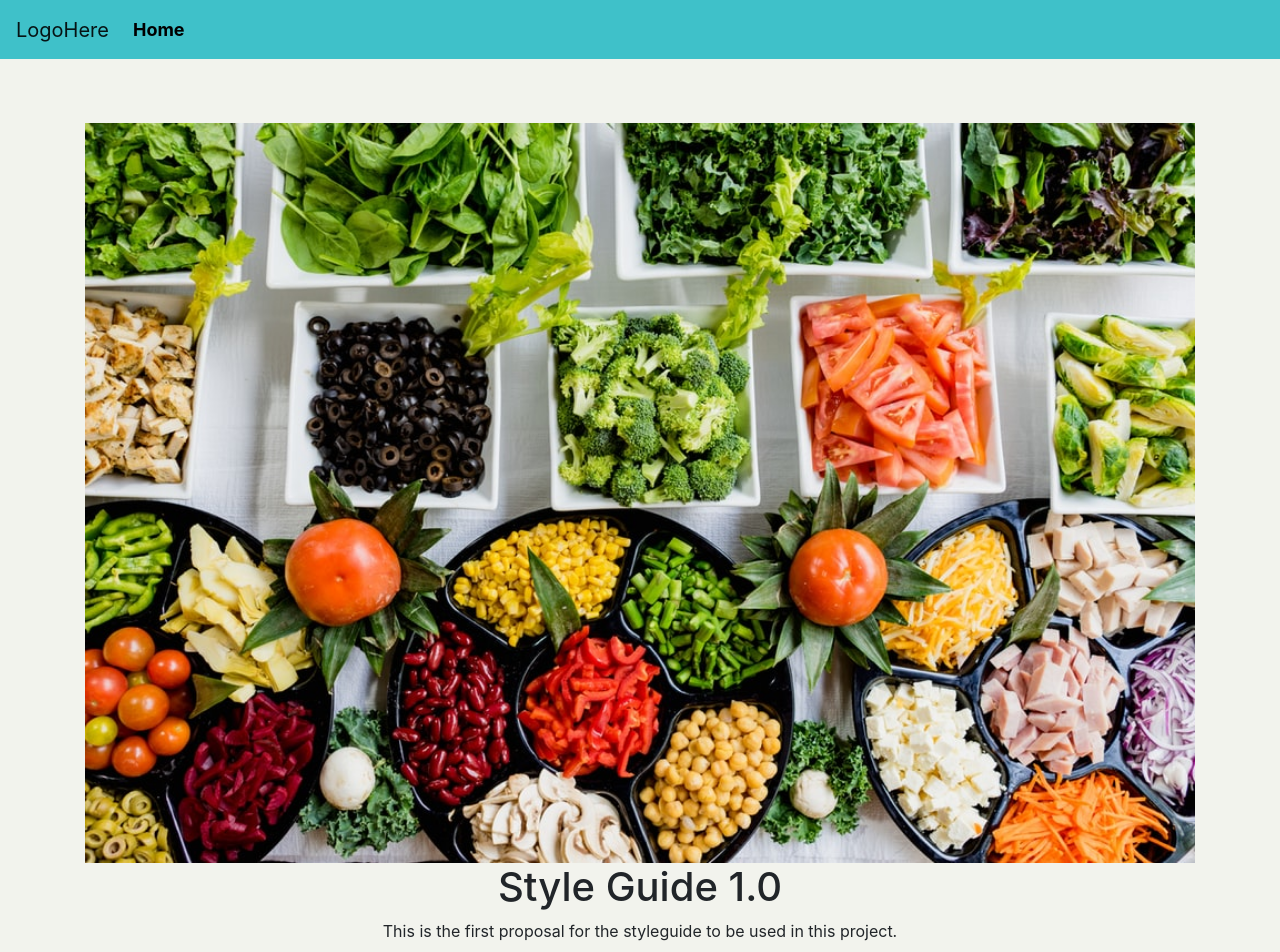
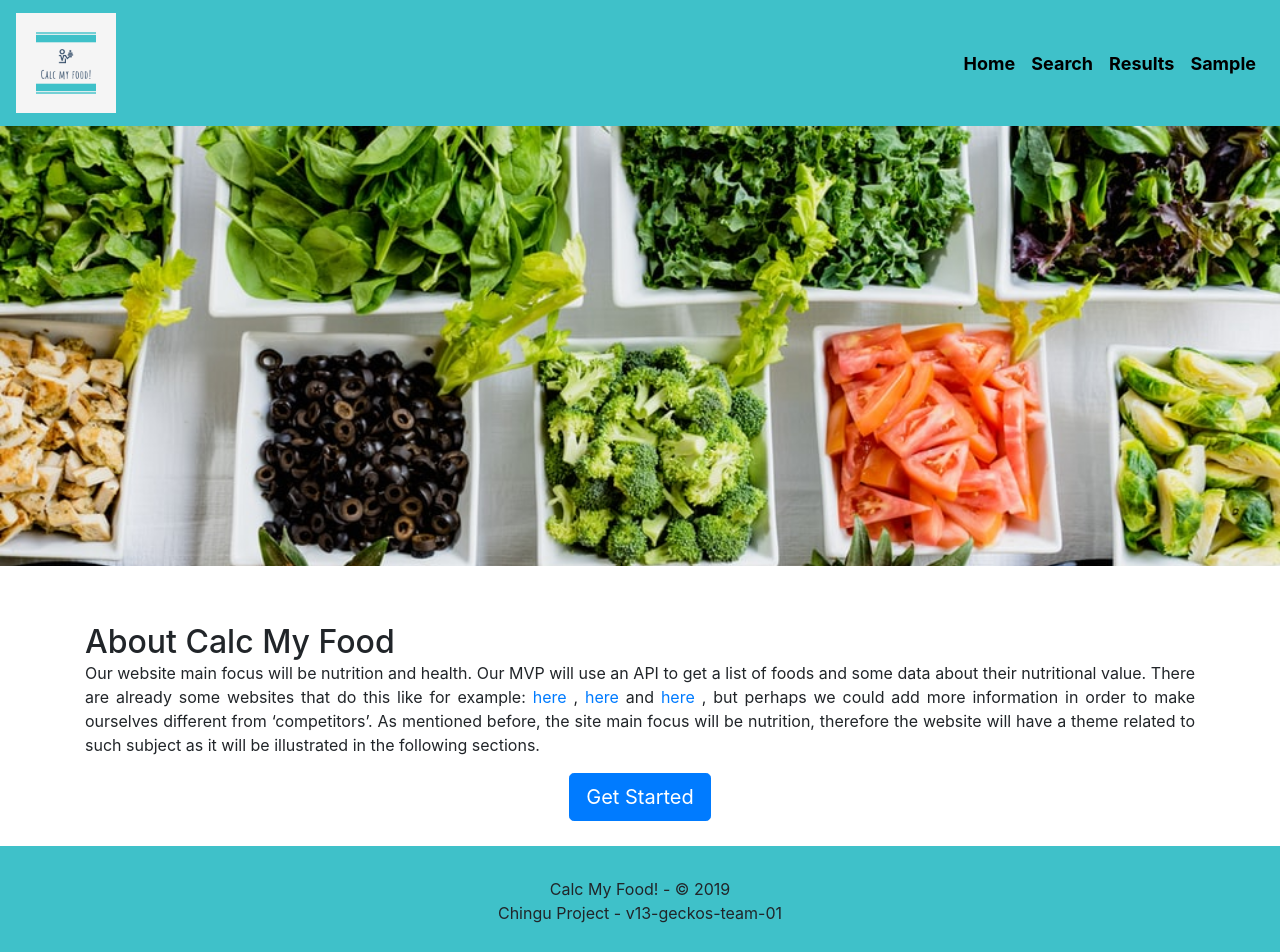
Before and after one commit to tylerd81/v13-geckos-team-01, a React (Create React App) app: page / in a window 1280 px wide. Shown: the top 952 px of the page. Built offline with nearby package versions, Linux system fonts and the light colour scheme.

Commit message:
styling of landing/ get started page

```diff
--- a/src/Components/Brand.jsx
+++ b/src/Components/Brand.jsx
@@ -1,16 +1,13 @@
 import React from 'react'
+import { Container, Row, Col, Button } from 'react-bootstrap'
+import './brand.css'
 
-import { Card, Container } from 'react-bootstrap'
-
-import './styles.css'
-
-function Brand() {
+function Main() {
     return (
-        <Card>
         <Container>
-            <Card.Body className="mainFont">
-                <strong>Brand Essence:</strong>
-                <br/>
+            <Row>
+                <Col>
+                    <h2>About Calc My Food</h2>
                     <p className="text-justify">
                     Our website main focus will be nutrition and health.
                     Our MVP will use an API to get a list of foods and some data
@@ -24,10 +21,13 @@ function Brand() {
                     As mentioned before, the site main focus will be nutrition, therefore
                     the website will have a theme related to such subject as it will be illustrated
                     in the following sections.</p>
-            </Card.Body>
+                    <div className="text-center">
+                        <Button size="lg" href="/search">Get Started</Button>
+                    </div>
+                </Col>
+            </Row>
         </Container>
-        </Card>
     )
 }
 
-export default Brand
+export default Main
--- a/src/Components/Footer.jsx
+++ b/src/Components/Footer.jsx
@@ -1,20 +1,20 @@
 import React from 'react'
 
-import { Navbar } from 'react-bootstrap'
+import { Container, Col } from 'react-bootstrap'
 
-import './styles.css'
+import './footer.css'
 
 
 function Footer() {
     return (
-        <div>
-            <Navbar expand="lg" className="color3">
-                <br/><br/>
-                <Navbar.Toggle aria-controls="basic-navbar-nav" />
-                <Navbar.Collapse id="basic-navbar-nav">
-                </Navbar.Collapse>
-            </Navbar>
-        </div>
+        <Container fluid="true">
+            <footer className="row color3">
+                <Col className="text-center">
+                    <p>Calc My Food! - &copy; 2019<br/>
+                    Chingu Project - v13-geckos-team-01</p>
+                </Col>
+            </footer>
+        </Container>
     )
 }
 
--- a/src/Components/MainNavbar.jsx
+++ b/src/Components/MainNavbar.jsx
@@ -1,22 +1,42 @@
 import React from 'react'
-import { Navbar, Nav } from 'react-bootstrap'
+import { Navbar, Nav, Image } from 'react-bootstrap'
 import { withRouter } from "react-router-dom";
+
 import './styles.css'
+
+import Logo from '../assets/logo/logo.png'
 
 function MainNavbar({history}) {
     return (
-        <div>
         <Navbar expand="lg" className="color3">
-                <Navbar.Brand href="#home">LogoHere</Navbar.Brand>
+            <Navbar.Brand href="#home">
+                <Image
+                    src={ Logo }
+                    width="100" />
+            </Navbar.Brand>
             <Navbar.Toggle aria-controls="basic-navbar-nav" />
             <Navbar.Collapse id="basic-navbar-nav" >
-                    <Nav className="mr-auto">
-                        <Nav.Link className="letterColorNavbar" onClick={() => history.push("/")}>Home</Nav.Link>
+                <Nav className="ml-auto">
+                    <Nav.Link
+                        className="letterColorNavbar"
+                        onClick={() => history.push("/")}>Home
+                    </Nav.Link>
+                    <Nav.Link
+                        className="letterColorNavbar"
+                        onClick={() => history.push("/search")}>Search
+                    </Nav.Link>
+                    <Nav.Link
+                        className="letterColorNavbar"
+                        onClick={() => history.push("/results")}>Results
+                    </Nav.Link>
+                    <Nav.Link
+                        className="letterColorNavbar"
+                        onClick={() => history.push("/sample")}>Sample
+                    </Nav.Link>
                 </Nav>
 
             </Navbar.Collapse>
         </Navbar>
-        </div>
     )
 }
 
--- a/src/Components/Title.jsx
+++ b/src/Components/Title.jsx
@@ -1,25 +1,10 @@
 import React from 'react'
-
-import { Image, Jumbotron, Container } from 'react-bootstrap'
-
-import Food from '../assets/images/food.jpg'
-
-import './styles.css'
+import { Jumbotron } from 'react-bootstrap'
+import './title.css'
 
 function Title() {
     return (
-        <Jumbotron fluid className="jumbotron">
-            <Container>
-                <Image src={Food}
-                className="justify-content-center"
-                width="100%"
-                height="auto" />
-                <h1 className="text-center">Style Guide 1.0</h1>
-                <p className="text-center">
-                This is the first proposal for the styleguide to be used in this project.
-                </p>
-            </Container>
-        </Jumbotron>
+        <Jumbotron className="jumbotron" fluid="true" ></Jumbotron>
     )
 }
 
--- /dev/null
+++ b/src/Components/footer.css
@@ -0,0 +1,9 @@
+footer {
+    display:flex;
+    justify-content: center;
+    align-content: center;
+    height: 110px;
+}
+footer p {
+    margin: 0;
+}
--- a/src/Components/styles.css
+++ b/src/Components/styles.css
@@ -1,17 +1,7 @@
-.sampleLogoSize {
-    height: auto ;
-    width: auto;
-}
-
 .letterColorNavbar{
     color: black !important;
     font-size: large;
     font-weight: bold;
-}
-
-.titleImage{
-    width: auto;
-    height: auto;
 }
 
 .color1{
@@ -34,11 +24,15 @@
     background: #4C8067;
 }
 
+h1, h2, h3, h4 {
+    margin: 0;
+    padding: 0;
+}
+
 .mainFont{
     font-family: "Times New Roman", Times, serif;
     font-size: 24px;
 }
-
-.jumbotron {
-    background-color:#F2F3ED !important;
+.row {
+    padding: 25px 0;
 }
--- /dev/null
+++ b/src/Components/title.css
@@ -0,0 +1,6 @@
+.jumbotron {
+    background-image: url(../assets/images/food.jpg);
+    background-size: cover;
+    background-repeat: no-repeat;
+    height:55vh;
+}
--- a/src/pages/addItUp.jsx
+++ b/src/pages/addItUp.jsx
@@ -1,19 +1,12 @@
 import React from 'react';
-
 import { Container } from 'react-bootstrap'
-
-//import components
 import MainNavbar from '../components/MainNavbar'
-import Title from '../components/Title'
-import Brand from '../components/Brand'
 import Footer from '../components/Footer'
 
 function AddItUp() {
   return (
       <Container fluid="true">
           <MainNavbar/>
-          <Title/>
-          <Brand/>
           <Footer/>
       </Container>
   );
--- a/src/pages/getStarted.jsx
+++ b/src/pages/getStarted.jsx
@@ -1,8 +1,5 @@
 import React from 'react';
-
 import { Container } from 'react-bootstrap'
-
-//import components
 import MainNavbar from '../components/MainNavbar'
 import Title from '../components/Title'
 import Brand from '../components/Brand'
@@ -13,7 +10,7 @@ function GetStarted() {
       <Container fluid="true">
           <MainNavbar/>
           <Title/>
-          <Brand/>
+          <Brand />
           <Footer/>
       </Container>
   );
--- a/src/pages/results.jsx
+++ b/src/pages/results.jsx
@@ -1,19 +1,12 @@
 import React from 'react';
-
 import { Container } from 'react-bootstrap'
-
-//import components
 import MainNavbar from '../components/MainNavbar'
-import Title from '../components/Title'
-import Brand from '../components/Brand'
 import Footer from '../components/Footer'
 
 function Results() {
   return (
       <Container fluid="true">
           <MainNavbar/>
-          <Title/>
-          <Brand/>
           <Footer/>
       </Container>
   );
--- a/src/pages/sample.jsx
+++ b/src/pages/sample.jsx
@@ -19,17 +19,11 @@ function ComponentIndex() {
           <MainNavbar/>
           <Title/>
           <Brand/>
-          <br/>
           <Logos/>
-          <br/>
           <Colors/>
-          <br/>
           <Typography/>
-          <br/>
           <Icons/>
-          <br/>
           <MainForm/>
-          <br/>
           <Footer/>
       </Container>
   );
```
Also changed, not shown: src/Components/brand.css (added). Lines whose indentation alone changed are shown as unchanged.
